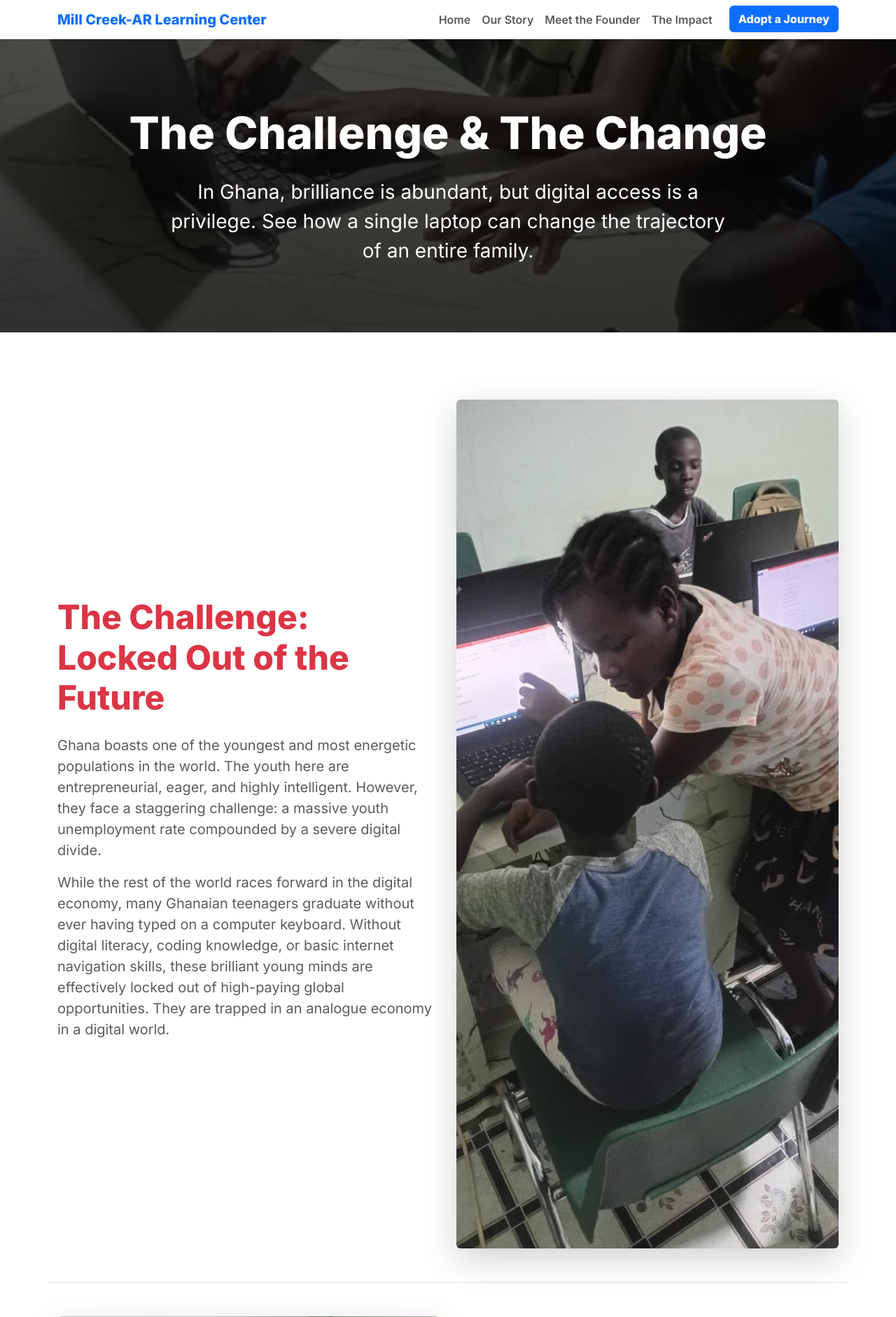
After one commit to vnewborn4/ghana-school, a PHP site: page /impact.php in a window 1280 px wide. The commit adds this page. Shown: the top 1882 px of the page at 70% size. Run offline with PHP 8.4, Linux system fonts and the light colour scheme.

Commit message:
Add bio page linking to African American resilience traditions and impact page detailing Ghanaian youth challenges

```diff
--- /dev/null
+++ b/impact.php
@@ -0,0 +1,72 @@
+<?php include 'includes/header.php'; ?>
+
+<!-- Hero Section -->
+<section class="py-5 bg-dark text-white text-center" style="background: linear-gradient(rgba(0, 0, 0, 0.7), rgba(0, 0, 0, 0.8)), url('assets/images/student-1.jpeg') center/cover;">
+    <div class="container py-5">
+        <h1 class="display-3 fw-bold mb-4">The Challenge & The Change</h1>
+        <p class="lead mb-0 fs-3 mx-auto" style="max-width: 800px;">
+            In Ghana, brilliance is abundant, but digital access is a privilege. See how a single laptop can change the trajectory of an entire family.
+        </p>
+    </div>
+</section>
+
+<section class="py-5 bg-white">
+    <div class="container py-5">
+
+        <!-- The Challenge -->
+        <div class="row align-items-center mb-5 pb-5 border-bottom">
+            <div class="col-lg-6 mb-4 mb-lg-0 pr-lg-5">
+                <h2 class="fw-bold mb-4 display-5 text-danger">The Challenge: <br>Locked Out of the Future</h2>
+                <p class="fs-5 text-muted">
+                    Ghana boasts one of the youngest and most energetic populations in the world. The youth here are entrepreneurial, eager, and highly intelligent. However, they face a staggering challenge: a massive youth unemployment rate compounded by a severe digital divide.
+                </p>
+                <p class="fs-5 text-muted">
+                    While the rest of the world races forward in the digital economy, many Ghanaian teenagers graduate without ever having typed on a computer keyboard. Without digital literacy, coding knowledge, or basic internet navigation skills, these brilliant young minds are effectively locked out of high-paying global opportunities. They are trapped in an analogue economy in a digital world.
+                </p>
+            </div>
+            <div class="col-lg-6">
+                <!-- Using one of the uploaded WhatsApp images -->
+                <img src="assets/images/student-3.jpeg" alt="Students looking at a screen" class="img-fluid rounded shadow-lg">
+            </div>
+        </div>
+
+        <!-- The Solution -->
+        <div class="row align-items-center mb-5 pb-5">
+            <div class="col-lg-6 order-lg-2 mb-4 mb-lg-0 pl-lg-5">
+                <h2 class="fw-bold mb-4 display-5 text-success">The Solution: <br>Rewriting Family Trajectories</h2>
+                <p class="fs-5 text-muted">
+                    At the Mill Creek-AR Learning Center, we believe the solution is direct, aggressive access to technology. We provide the hardware, the internet, and the curriculum to teach in-demand skills like software development, digital design, and data entry.
+                </p>
+                <p class="fs-5 text-dark fw-bold">
+                    But the impact goes far beyond one student getting a job.
+                </p>
+                <p class="fs-5 text-muted">
+                    In Ghanaian culture, family is everything. When one youth secures a remote tech job or builds a digital business, that single income acts as a powerful lever. It pays for younger siblings to attend school. It covers medical bills for aging parents. It buys land and builds homes.
+                </p>
+                <div class="p-4 bg-light border-start border-success border-4 mt-4">
+                    <p class="fs-5 text-dark mb-0 fst-italic">
+                        "You aren't just teaching a teenager how to code. You are lifting an entire family structure out of poverty and planting the seeds of generational wealth."
+                    </p>
+                </div>
+            </div>
+            <div class="col-lg-6 order-lg-1">
+                <!-- Using one of the uploaded WhatsApp images -->
+                <img src="assets/images/student-2.jpeg" alt="Student coding" class="img-fluid rounded shadow-lg">
+            </div>
+        </div>
+
+    </div>
+</section>
+
+<!-- Call to Action -->
+<section class="py-5 bg-primary text-white text-center">
+    <div class="container py-5">
+        <h2 class="fw-bold mb-4 display-5">Be the Turning Point</h2>
+        <p class="lead mb-5 mx-auto fs-4" style="max-width: 800px;">
+            A generational shift doesn't happen by accident. It happens when someone decides to invest in the potential of another. Your donation provides the exact tools needed to break the cycle.
+        </p>
+        <a href="adopt.php" class="btn btn-light text-primary btn-lg fw-bold px-5 py-3 shadow fs-4">Fund a Family's Future</a>
+    </div>
+</section>
+
+<?php include 'includes/footer.php'; ?>
--- a/includes/header.php
+++ b/includes/header.php
@@ -23,13 +23,19 @@
             <div class="collapse navbar-collapse" id="navbarNav">
                 <ul class="navbar-nav ms-auto">
                     <li class="nav-item">
-                        <a class="nav-link" href="/ghana-school/index.php">Home</a>
+                        <a class="nav-link fw-semibold" href="/ghana-school/index.php">Home</a>
                     </li>
                     <li class="nav-item">
-                        <a class="nav-link" href="/ghana-school/about.php">Our Story</a>
+                        <a class="nav-link fw-semibold" href="/ghana-school/about.php">Our Story</a>
                     </li>
                     <li class="nav-item">
-                        <a class="btn btn-primary ms-3 fw-bold" href="/ghana-school/adopt.php">Adopt a Journey</a>
+                        <a class="nav-link fw-semibold" href="/ghana-school/bio.php">Meet the Founder</a>
+                    </li>
+                    <li class="nav-item">
+                        <a class="nav-link fw-semibold" href="/ghana-school/impact.php">The Impact</a>
+                    </li>
+                    <li class="nav-item">
+                        <a class="btn btn-primary ms-3 fw-bold shadow-sm" href="/ghana-school/adopt.php">Adopt a Journey</a>
                     </li>
                 </ul>
             </div>
```
Also changed, not shown: bio.php (added, +54 -0 lines).
